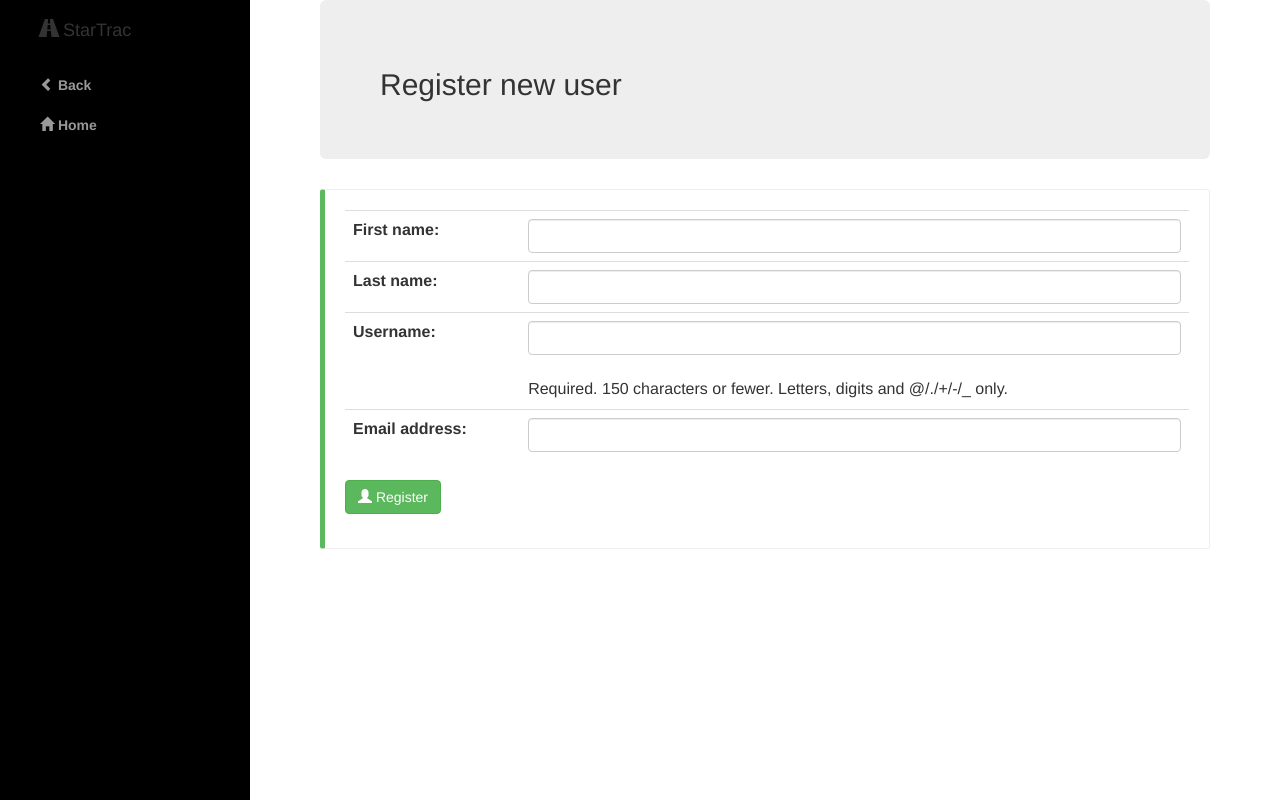
After one commit to E2Soft/BusinessAppGenerator, a Django app: page /register/ in a window 1280 px wide. The commit adds this page. Run offline with Django 3.2, Linux system fonts and the light colour scheme; some libraries are stand-ins or nearby versions.

Commit message:
[NEW]Registracija korisnika

```diff
--- a/ReferentImplementation/MBRSReferentImplementation/urls.py
+++ b/ReferentImplementation/MBRSReferentImplementation/urls.py
@@ -1,6 +1,5 @@
 from django.conf.urls import patterns, include, url
 from django.contrib import admin
-from MBRSReferentImplementation.forms import DetailUser,UserUpdate
 
 urlpatterns = patterns('',
     # Examples:
@@ -8,6 +7,5 @@ urlpatterns = patterns('',
     # url(r'^blog/', include('blog.urls')),
     url(r'^', include('states.urls')),
     url(r'^admin/', include(admin.site.urls)),
-    url(r'^udetail/(?P<pk>\d+)/$', DetailUser.as_view(), name='udetail'),
-    url(r'uedit/(?P<pk>\d+)/$', UserUpdate.as_view(), name='uedit'),
+
 )
--- a/ReferentImplementation/states/forms.py
+++ b/ReferentImplementation/states/forms.py
@@ -333,3 +333,38 @@ class StoreDelete(DeleteView):
 
     def get_success_url(self):
         return reverse('states')
+
+
+#User
+
+class UserForm(forms.ModelForm):
+    class Meta:
+        model = User
+        fields = ['first_name','last_name', 'username', 'email']
+
+    def __init__(self, *args, **kwargs):
+        super(UserForm, self).__init__(*args, **kwargs)
+        for field in self.fields.values():
+            field.widget.attrs['class']='form-control'
+
+class DetailUser(DetailView):
+    model = User
+    template_name = 'states/udetail.html'
+    context_object_name='user'
+
+class UserUpdate(UpdateView):
+    model = User
+    template_name = 'states/uupdate.html'
+    form_class = UserForm
+
+    def get_success_url(self):
+        return reverse('udetail',args=(self.get_object().id,))
+
+
+class UserCreate(CreateView):
+    model = User
+    template_name = 'states/register.html'
+    form_class = UserForm
+
+    def get_success_url(self):
+        return reverse('index')
--- /dev/null
+++ b/ReferentImplementation/states/templates/states/register.html
@@ -0,0 +1,21 @@
+{% extends "states/menu.html" %}
+{% block title %}Register Page{% endblock %}
+
+{% block content %}
+	<div class="jumbotron">
+		<h2>Register new user</h2>
+	</div>
+
+	<div class="bs-callout bs-callout-success">
+	<form action="{% url 'register' %}" method="post" role="form" enctype="multipart/form-data" >{% csrf_token %}
+	<table class="table table-hover">
+	{{form.as_table}}
+	</table>
+	<button type="submit" class="btn btn-success">
+		<span class="glyphicon glyphicon-user"></span>
+		Register
+	</button>
+	</div>
+
+	</form>
+{% endblock %}
--- a/ReferentImplementation/states/templates/states/udetail.html
+++ b/ReferentImplementation/states/templates/states/udetail.html
@@ -23,4 +23,5 @@
 				Update
 			</a>
 		</b>
+	</li>
 {% endblock %}
--- a/ReferentImplementation/states/urls.py
+++ b/ReferentImplementation/states/urls.py
@@ -10,6 +10,7 @@ from states.forms import StatesList, CityList, StoreList, StateCreate, \
     CityCreate, StoreCreate, StateUpdate, CityUpdate, StoreUpdate, StateDetail,\
     CityDetail, StoreDetail, StateDelete, CityDelete, StoreDelete
 
+from states.forms import DetailUser,UserUpdate,UserCreate
 
 urlpatterns = patterns('',
     url(r'^$', views.index, name='index'),
@@ -36,4 +37,8 @@ urlpatterns = patterns('',
     url(r'^deletestore/(?P<pk>\d+)/$', StoreDelete.as_view(), name='deletestore'),
     url(r'^searchstore/$', views.searchstore, name='searchstore'),
 
+    url(r'^udetail/(?P<pk>\d+)/$', DetailUser.as_view(), name='udetail'),
+    url(r'uedit/(?P<pk>\d+)/$', UserUpdate.as_view(), name='uedit'),
+    url(r'register/', UserCreate.as_view(), name='register'),
+
 )
```
Also changed, not shown: ReferentImplementation/MBRSReferentImplementation/forms.py (+0 -13 lines).
